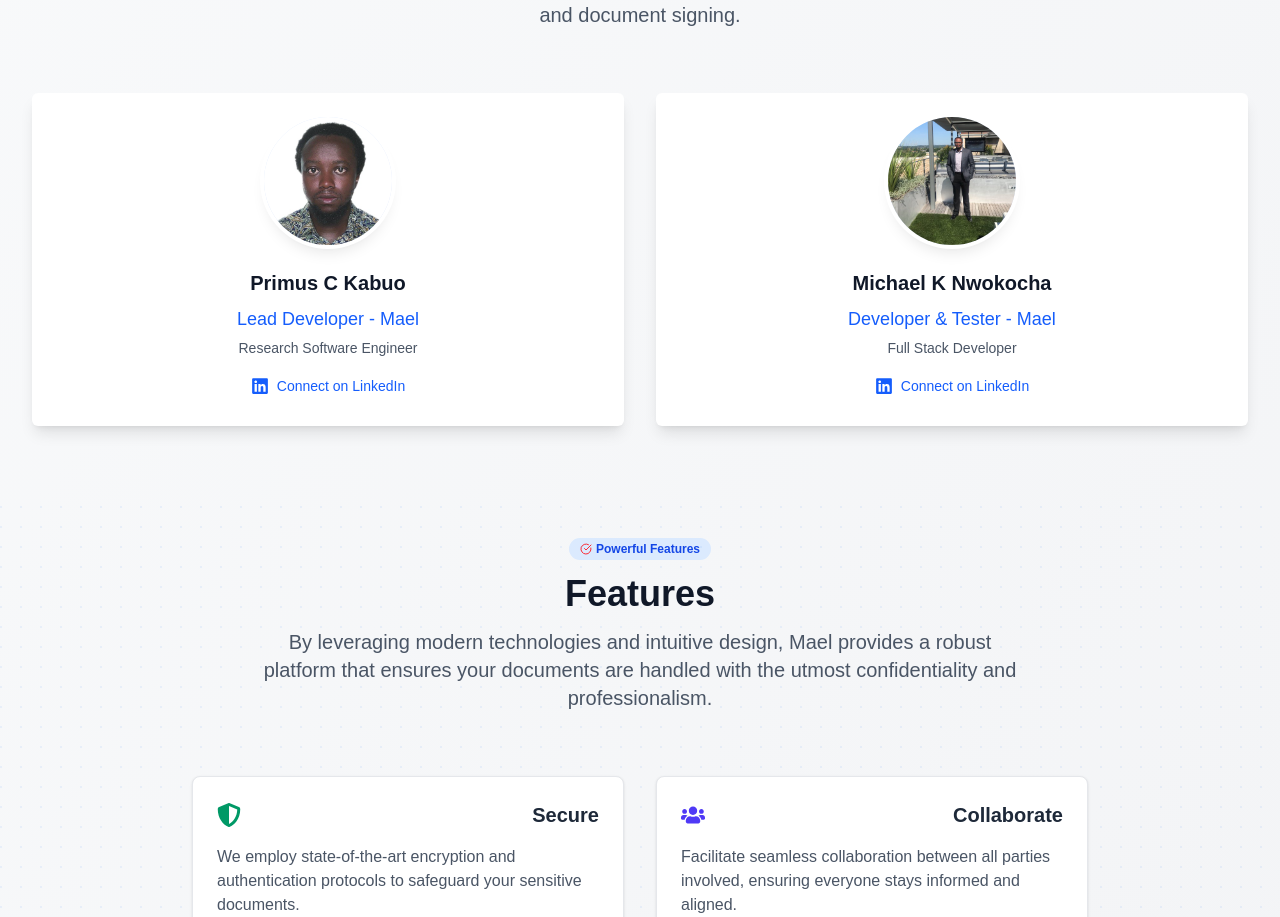
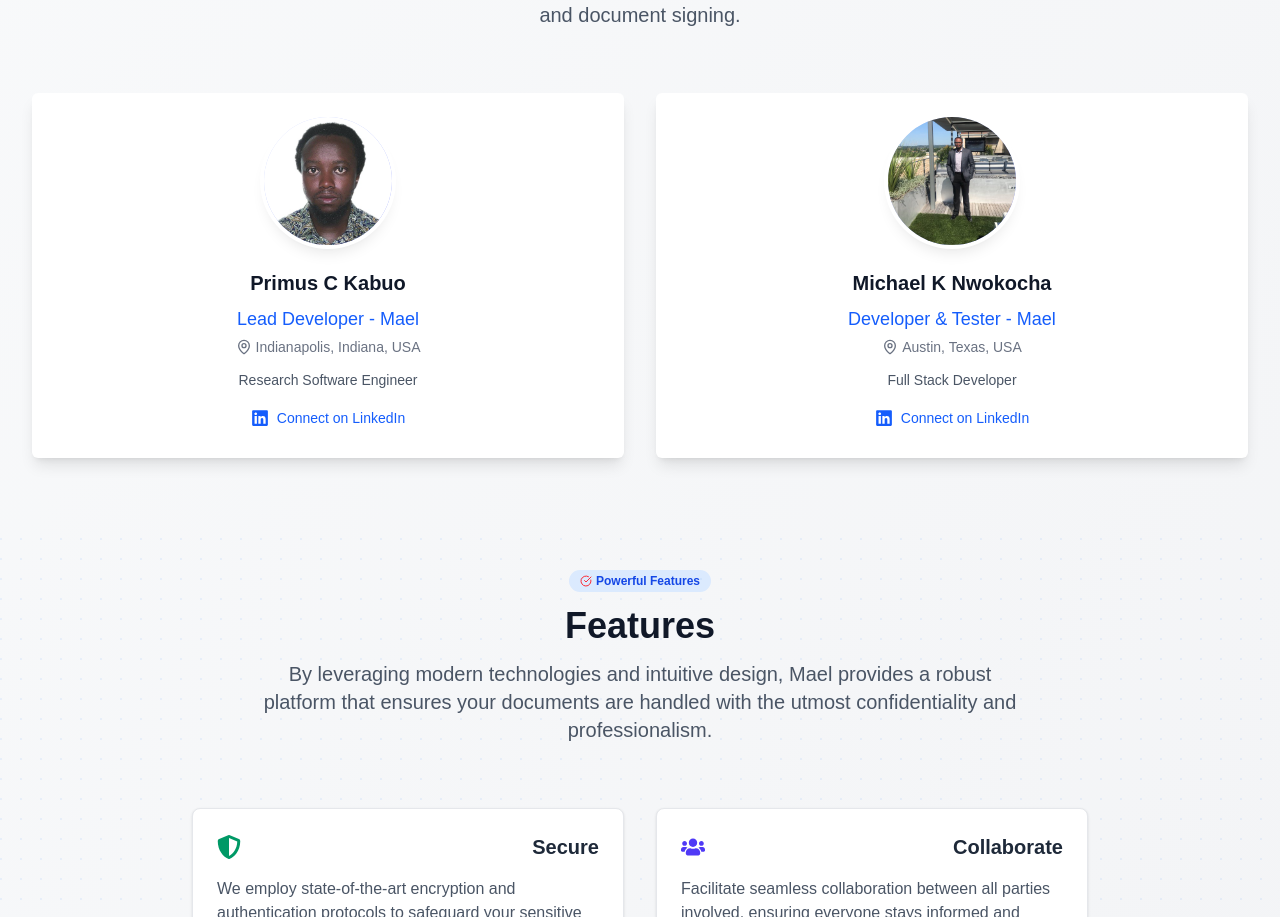
Before and after one commit to Maelewano/mael, a Next.js app: page / in a window 1280 px wide. Shown: the part 945-1862 px from the top of the page. Built offline with nearby package versions, Linux system fonts and the light colour scheme.

Commit message:
feat: add location display and button for Google Maps in TeamMemberCard

```diff
--- a/app/Components/Team/TeamMemberCard.tsx
+++ b/app/Components/Team/TeamMemberCard.tsx
@@ -1,5 +1,6 @@
 import Image from 'next/image';
 import Link from 'next/link';
+import { MapPin } from 'lucide-react';
 import { FaLinkedin } from 'react-icons/fa6';
 
 import { Button } from "@/app/Components/UI/button";
@@ -17,7 +18,7 @@ export default function TeamMemberCard({ member, index }: TeamMemberCardProps) {
             <CardContent className="p-6">
                 {/* Round Avatar */}
                 <div className="relative mb-6 flex justify-center">
-                    <div className="relative size-32 overflow-hidden rounded-full bg-gradient-to-br from-blue-100 to-indigo-100 shadow-lg ring-4 ring-white transition-all duration-300 group-hover:ring-blue-200">
+                    <div className="relative size-32 overflow-hidden rounded-full bg-gradient-to-br from-indigo-100 to-indigo-400 shadow-lg ring-4 ring-white transition-all duration-300 group-hover:ring-indigo-400">
                         <Image
                             src={member.imageUrl}
                             alt={member.name}
@@ -28,9 +29,23 @@ export default function TeamMemberCard({ member, index }: TeamMemberCardProps) {
                             unoptimized
                         />
                     </div>
+                    {/* Location Pin Button */}
+                    <div className="absolute -bottom-2 -left-2 translate-y-2 opacity-0 transition-all duration-300 group-hover:translate-y-0 group-hover:opacity-100">
+                        <Button size="sm" variant="secondary" className="size-10 rounded-full p-0 shadow-lg" asChild>
+                            <Link
+                                href={`https://maps.google.com/?q=${encodeURIComponent(member.location)}`}
+                                target="_blank"
+                                rel="noopener noreferrer"
+                                title={`View ${member.location} on Google Maps`}
+                                className="flex items-center justify-center"
+                            >
+                                <MapPin className="size-4 text-green-600" />
+                            </Link>
+                        </Button>
+                    </div>
                     {/* LinkedIn Button */}
                     <div className="absolute -bottom-2 -right-2 translate-y-2 opacity-0 transition-all duration-300 group-hover:translate-y-0 group-hover:opacity-100">
-                        <Button size="sm" variant="secondary" className="size-10 rounded-full bg-white p-0 shadow-lg hover:bg-blue-50" asChild>
+                        <Button size="sm" variant="secondary" className="size-10 rounded-full p-0 shadow-lg" asChild>
                             <Link
                                 href={member.linkedinUrl}
                                 target="_blank"
@@ -52,13 +67,11 @@ export default function TeamMemberCard({ member, index }: TeamMemberCardProps) {
                         {member.title}
                     </p>
 
-                    {/* Location (if available in your TeamMember type) */}
-                    {/* Uncomment if you have location in your TeamMember type
-                    <div className="flex items-center justify-center text-sm text-gray-500 mb-3">
-                        <MapPin className="w-4 h-4 mr-1" />
+                    {/* Location */}
+                    <div className="mb-3 flex items-center justify-center text-sm text-gray-500">
+                        <MapPin className="mr-1 size-4" />
                         {member.location}
                     </div>
-                    */}
 
                     {/* Bio */}
                     <p className="mb-4 text-sm leading-relaxed text-gray-600">
--- a/lib/types/team.ts
+++ b/lib/types/team.ts
@@ -4,6 +4,7 @@ export interface TeamMember {
     bio: string;
     imageUrl: string;
     linkedinUrl: string;
+    location: string;
 }
 
 export const teamMembers: TeamMember[] = [
@@ -13,6 +14,7 @@ export const teamMembers: TeamMember[] = [
         bio: "Research Software Engineer",
         imageUrl: "/images/team/primus.jpeg",
         linkedinUrl: "https://www.linkedin.com/in/chimdia-primus-kabuo/",
+        location: "Indianapolis, Indiana, USA",
     },
     {
         name: "Michael K Nwokocha",
@@ -20,5 +22,6 @@ export const teamMembers: TeamMember[] = [
         bio: "Full Stack Developer",
         imageUrl: "/images/team/micheal.jpeg",
         linkedinUrl: "https://www.linkedin.com/in/kesiride-nwokocha-78a30959/",
+        location: "Austin, Texas, USA",
     }
 ];
```
